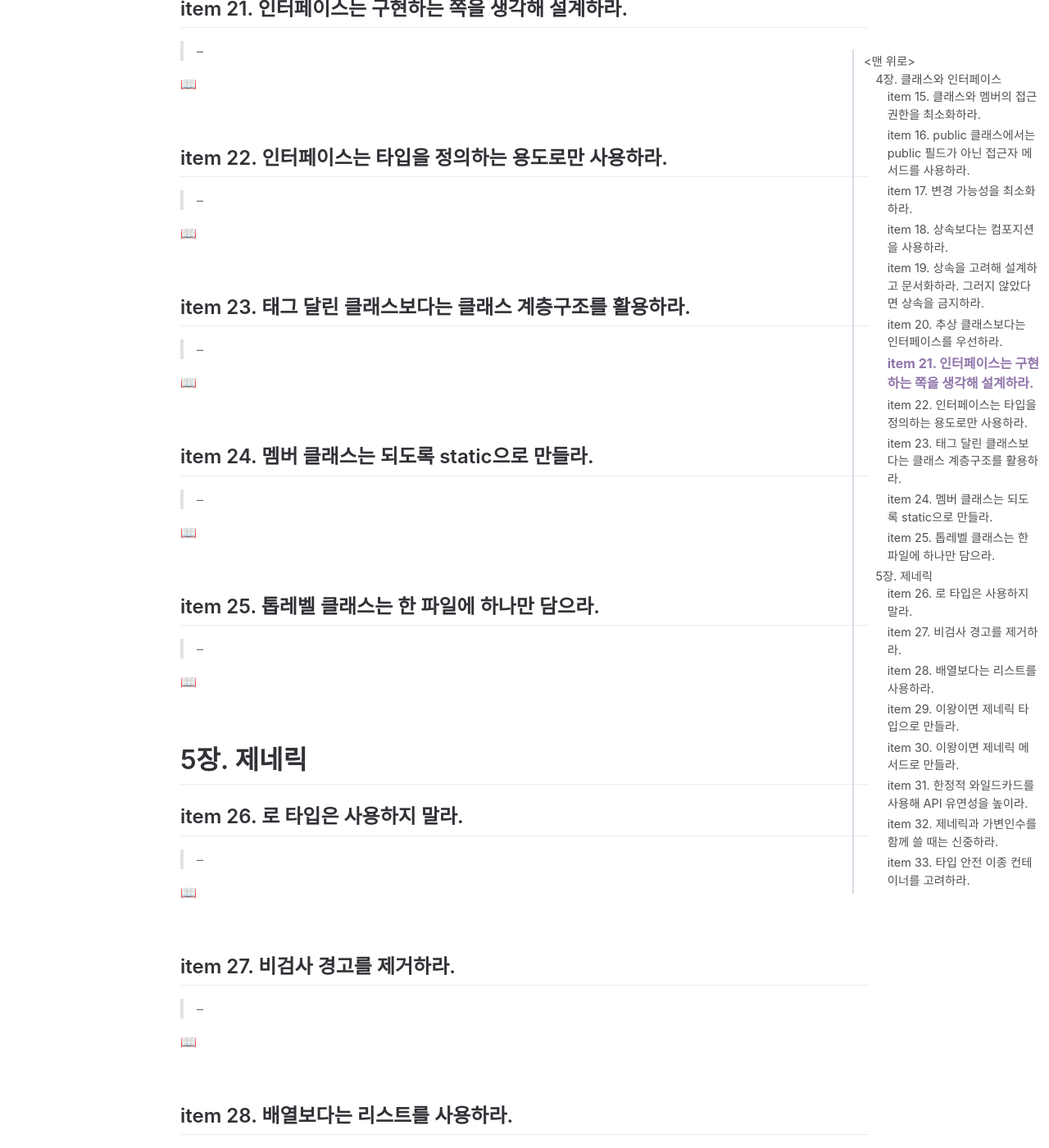
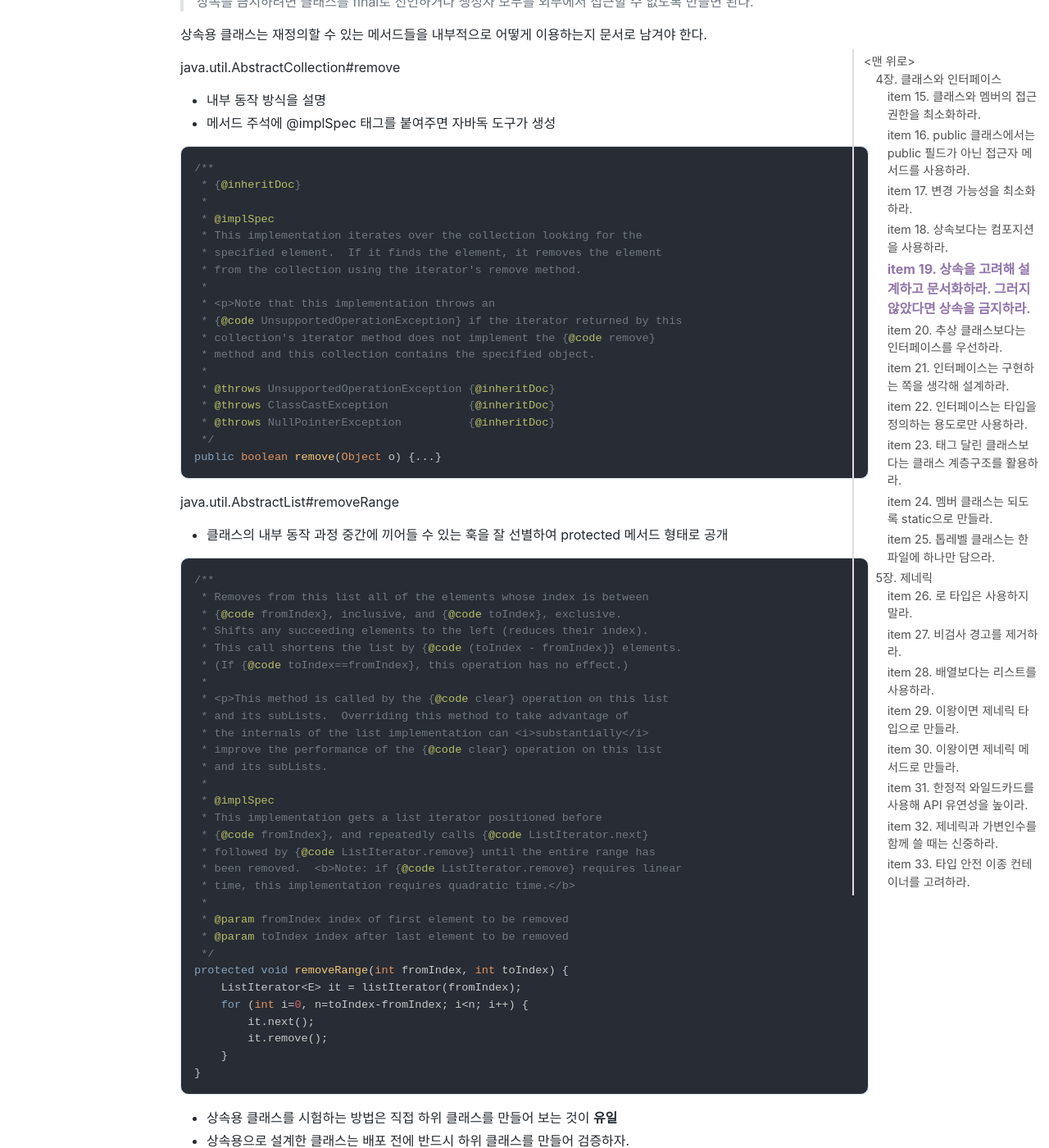
Before and after one commit to jihunparkme/jihunparkme.github.io, a Jekyll site: the page built from _posts/2023-04-22-Effective-Java-Class-Interface-Generics.md, in a window 1280 px wide and 1400 px high, scrolled down 4268 px. Shown: the whole window at 82% size. Built offline with Jekyll 4.4.1, drawn with Linux system fonts in a browser that asks for light colours; nearby versions of some CDN libraries; comment, search, counter and statistics services are not loaded; some of the changed text lies outside the part shown.

Commit message:
[EJ] item 19. 상속을 고려해 설계하고 문서화하라. 그러지 않았다면 상속을 금지하라.

````diff
--- a/_posts/2023-04-22-Effective-Java-Class-Interface-Generics.md
+++ b/_posts/2023-04-22-Effective-Java-Class-Interface-Generics.md
@@ -146,7 +146,90 @@ featured-img: EFF_JAVA
 
 ## item 19. 상속을 고려해 설계하고 문서화하라. 그러지 않았다면 상속을 금지하라.
 
-> --
+> 상속용 클래스를 설계하기란 결코 만만치 않다.
+>
+> 클래스 내부에서 스스로를 어떻게 사용하는지(자기사용 패턴) 모두 문서로 남겨야 하며, 일단 문서화한 것은 그 클래스가 쓰이는 한 반드시 지켜야 한다.
+>
+> 그렇지 않으면 그 내부 구현 방식을 믿고 활용하던 하위 클래스를 오동작하게 만들 수 있다.
+>
+> 다른 이가 효율 좋은 하위 클래스를 만들 수 있도록 일부 메서드를 protected로 제공해야 할 수도 있다.
+>
+> 그러니 클래스를 확장해야 할 명확한 이유가 떠오르지 않으면 상속을 금지하는 편이 나을 것이다.
+>
+> 상속을 금지하려면 클래스를 final로 선언하거나 생성자 모두를 외부에서 접근할 수 없도록 만들면 된다.
+
+상속용 클래스는 재정의할 수 있는 메서드들을 내부적으로 어떻게 이용하는지 문서로 남겨야 한다.
+
+
+java.util.AbstractCollection#remove
+- 내부 동작 방식을 설명
+- 메서드 주석에 @implSpec 태그를 붙여주면 자바독 도구가 생성
+
+```java
+/**
+ * {@inheritDoc}
+ *
+ * @implSpec
+ * This implementation iterates over the collection looking for the
+ * specified element.  If it finds the element, it removes the element
+ * from the collection using the iterator's remove method.
+ *
+ * <p>Note that this implementation throws an
+ * {@code UnsupportedOperationException} if the iterator returned by this
+ * collection's iterator method does not implement the {@code remove}
+ * method and this collection contains the specified object.
+ *
+ * @throws UnsupportedOperationException {@inheritDoc}
+ * @throws ClassCastException            {@inheritDoc}
+ * @throws NullPointerException          {@inheritDoc}
+ */
+public boolean remove(Object o) {...}
+```
+
+java.util.AbstractList#removeRange
+- 클래스의 내부 동작 과정 중간에 끼어들 수 있는 훅을 잘 선별하여 protected 메서드 형태로 공개
+
+```java
+/**
+ * Removes from this list all of the elements whose index is between
+ * {@code fromIndex}, inclusive, and {@code toIndex}, exclusive.
+ * Shifts any succeeding elements to the left (reduces their index).
+ * This call shortens the list by {@code (toIndex - fromIndex)} elements.
+ * (If {@code toIndex==fromIndex}, this operation has no effect.)
+ *
+ * <p>This method is called by the {@code clear} operation on this list
+ * and its subLists.  Overriding this method to take advantage of
+ * the internals of the list implementation can <i>substantially</i>
+ * improve the performance of the {@code clear} operation on this list
+ * and its subLists.
+ *
+ * @implSpec
+ * This implementation gets a list iterator positioned before
+ * {@code fromIndex}, and repeatedly calls {@code ListIterator.next}
+ * followed by {@code ListIterator.remove} until the entire range has
+ * been removed.  <b>Note: if {@code ListIterator.remove} requires linear
+ * time, this implementation requires quadratic time.</b>
+ *
+ * @param fromIndex index of first element to be removed
+ * @param toIndex index after last element to be removed
+ */
+protected void removeRange(int fromIndex, int toIndex) {
+    ListIterator<E> it = listIterator(fromIndex);
+    for (int i=0, n=toIndex-fromIndex; i<n; i++) {
+        it.next();
+        it.remove();
+    }
+}
+```
+
+- 상속용 클래스를 시험하는 방법은 직접 하위 클래스를 만들어 보는 것이 **유일**
+- 상속용으로 설계한 클래스는 배포 전에 반드시 하위 클래스를 만들어 검증하자.
+- 상속용 클래스의 생성자는 직접적으로든 간접적으로든 재정의 가능 메서드를 호출해서는 안 된다.
+- clone, readObject 모두 직접적으로든 간접적으로든 재정의 가능 메서드를 호출해서는 안 된다.
+- 상속용으로 설계하지 않은 클래스는 상속을 금지하자.
+  - 클래스를 final 로 선언
+  - 모든 생성자를 private/package-private 선언 후 public 정적 팩터리 제공
+  - 좋은 예. Set, List, Map
 
 <br>
 
````
